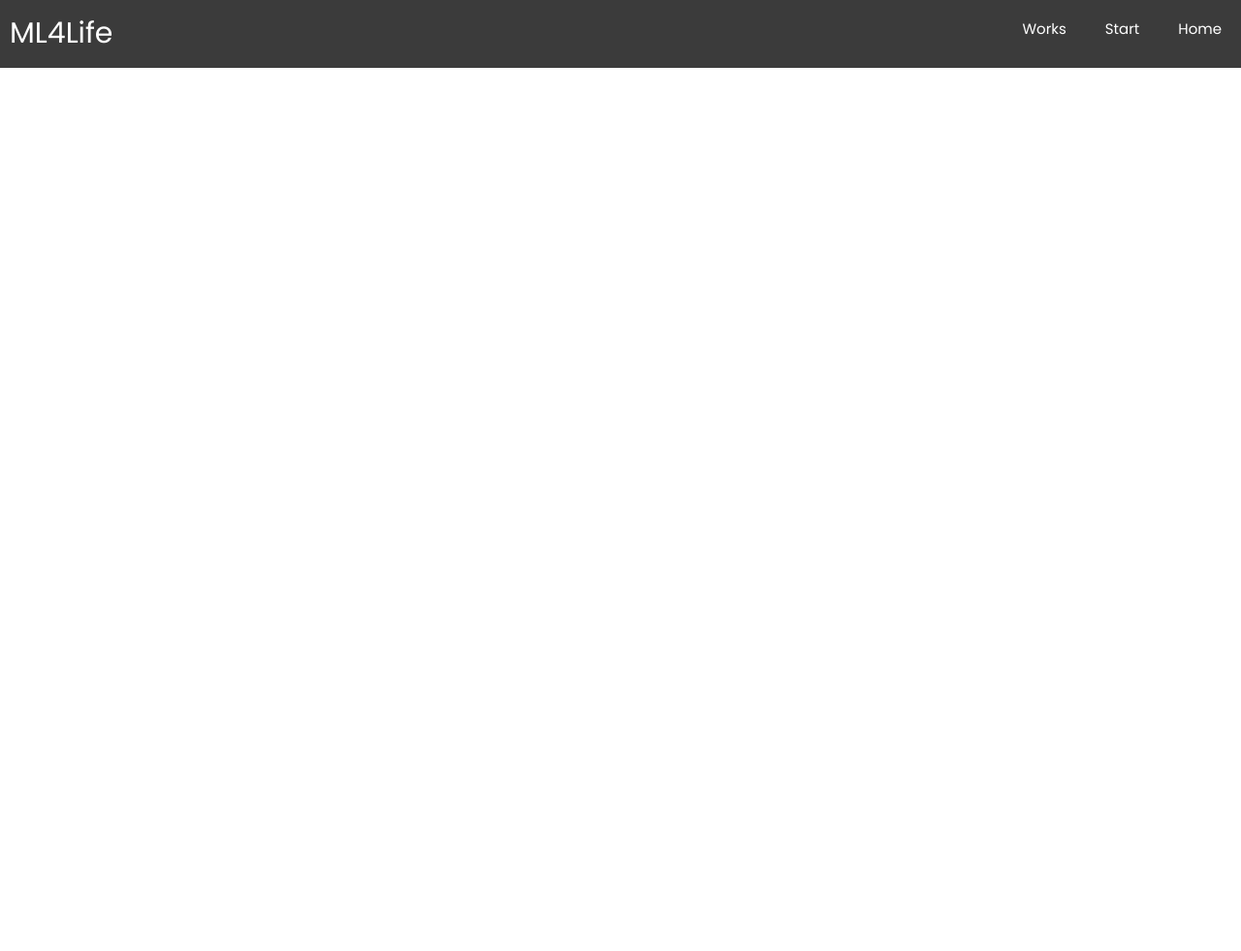
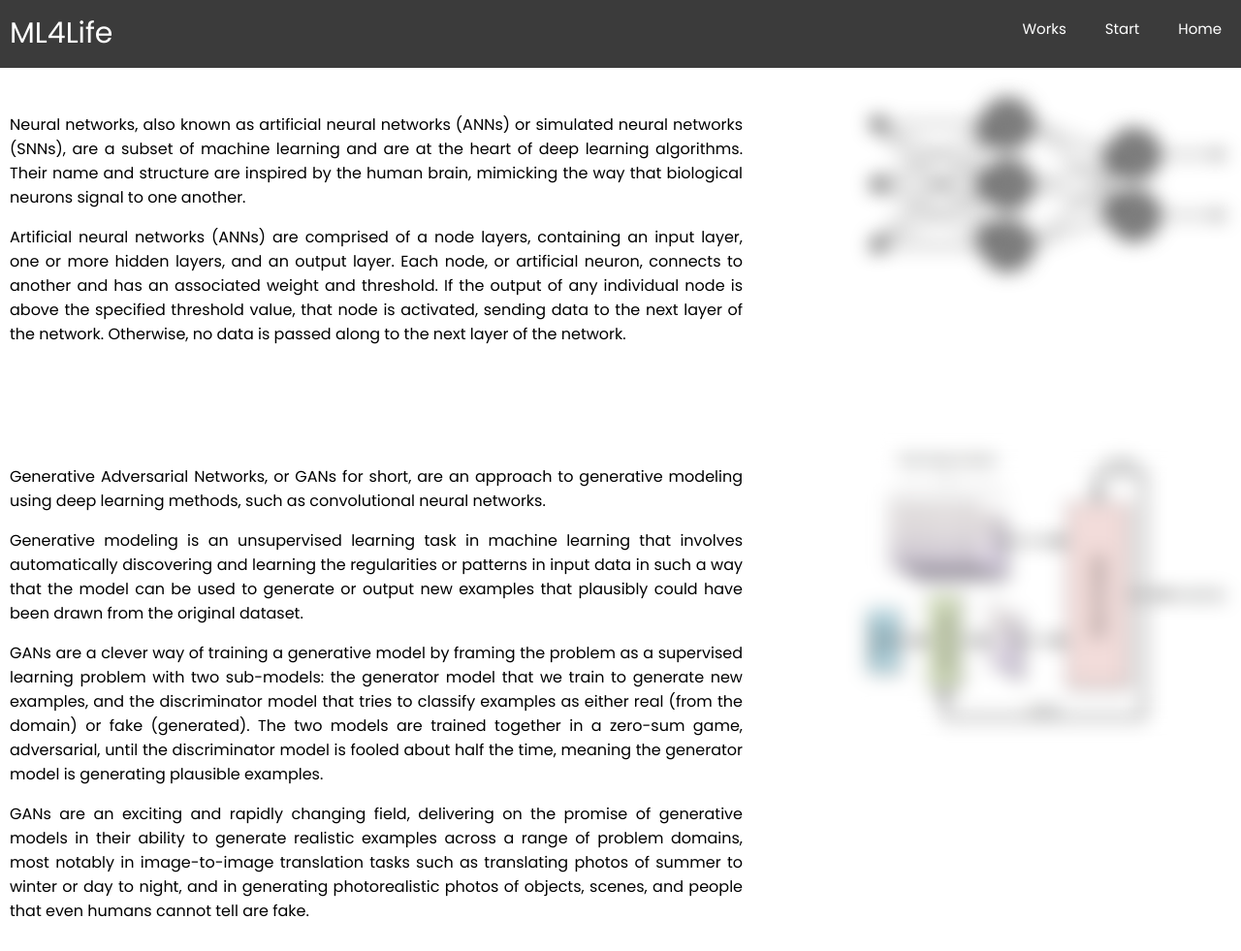
Before and after one commit to KIVUOS1999/walkover, a plain HTML site: page index.html in a window 1280 px wide. Shown: the whole page at 97% size. Before the commit the page ends 800 px from the top, so only its background shows below. Drawn offline with Linux system fonts and the light colour scheme.

Commit message:
added content in index.html

```diff
--- a/css/index.css
+++ b/css/index.css
@@ -4,7 +4,11 @@ body{
     font-family: 'Poppins', sans-serif;
 }
 
-
+.navbar{
+    top:0;
+    position: fixed;
+    z-index: 1;
+}
 ul{
     width: 100%;
     height: 70px;
@@ -46,3 +50,40 @@ li a:hover {
     transition: 500ms ease-in-out;
     font-size: 17px;
 }
+
+img{
+    width: 100%;
+    filter: blur(10px);
+    transition: 500ms ease-in-out;
+}
+
+img:hover{
+    filter: blur(0px);
+    transition: 500ms ease-in-out;
+}
+
+.content-right{
+    padding: 10px;
+    margin-bottom: 70px;
+    transition: 500ms ease-in-out;
+}
+
+.content-right:hover{
+    background-color: rgb(250, 225, 187);
+    border-radius: 0 0 40px 40px;
+    box-shadow: 2px 2px 10px 2px;
+    transition: 500ms ease-in-out;
+}
+
+.text{
+    text-align: justify;
+}
+
+.content-right .image{
+    float: right;
+    width: 30%;
+}
+
+.content-right .text{
+    width: 60%
+}
--- a/index.html
+++ b/index.html
@@ -10,7 +10,6 @@
     <title>Home</title>
 </head>
 <body>
-    <div class="main">
     <div class="navbar">
         <div class="items">
             <ul>
@@ -21,6 +20,29 @@
             </ul>
         </div>
     </div>
+
+   <div class="content-right" style="padding-top: 100px;">
+       <div class="image">
+           <img src="./images/nn.png" alt="">
+       </div>
+       <div class="text">
+        <p>Neural networks, also known as artificial neural networks (ANNs) or simulated neural networks (SNNs), are a subset of machine learning and are at the heart of deep learning algorithms. Their name and structure are inspired by the human brain, mimicking the way that biological neurons signal to one another.</p>
+        <p>Artificial neural networks (ANNs) are comprised of a node layers, containing an input layer, one or more hidden layers, and an output layer. Each node, or artificial neuron, connects to another and has an associated weight and threshold. If the output of any individual node is above the specified threshold value, that node is activated, sending data to the next layer of the network. Otherwise, no data is passed along to the next layer of the network.</p>
+       </div>
+   </div>
+
+   <div class="content-right">
+    <div class="image">
+        <img src="./images/gan.png" alt="">
+    </div>
+    <div class="text">
+        <p>Generative Adversarial Networks, or GANs for short, are an approach to generative modeling using deep learning methods, such as convolutional neural networks.</p>
+        <p>Generative modeling is an unsupervised learning task in machine learning that involves automatically discovering and learning the regularities or patterns in input data in such a way that the model can be used to generate or output new examples that plausibly could have been drawn from the original dataset.</p>
+        <p>GANs are a clever way of training a generative model by framing the problem as a supervised learning problem with two sub-models: the generator model that we train to generate new examples, and the discriminator model that tries to classify examples as either real (from the domain) or fake (generated). The two models are trained together in a zero-sum game, adversarial, until the discriminator model is fooled about half the time, meaning the generator model is generating plausible examples.</p>
+        <p>GANs are an exciting and rapidly changing field, delivering on the promise of generative models in their ability to generate realistic examples across a range of problem domains, most notably in image-to-image translation tasks such as translating photos of summer to winter or day to night, and in generating photorealistic photos of objects, scenes, and people that even humans cannot tell are fake.</p>
+    </div>
+</div>
+
     </div>
 </body>
 </html>
```
Also changed, not shown: images/gan.png (added), images/nn.png (added). Lines whose indentation alone changed are shown as unchanged.
